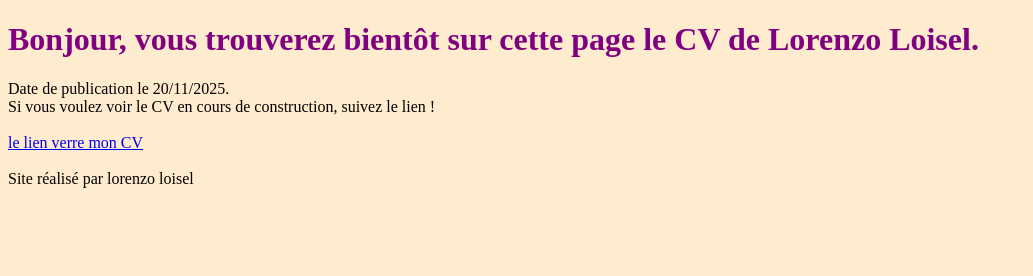
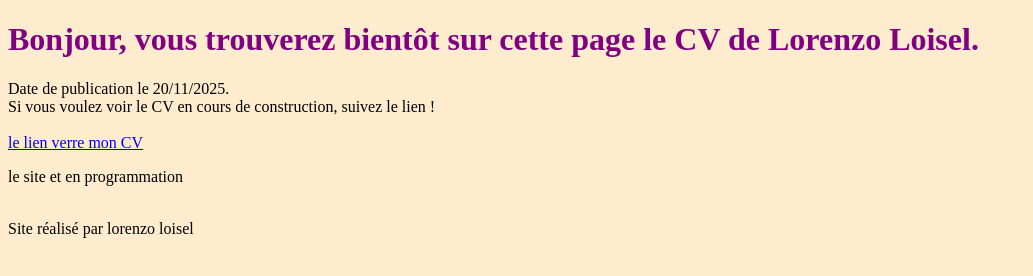
Before and after one commit to nitau35/monCV, a plain HTML site: page index.html in a window 1280 px wide. Shown: the whole page, without its empty margins (0-1033 px from the left). Drawn offline with Linux system fonts and the light colour scheme.

Commit message:
rajout de paragraphe

```diff
--- a/index.html
+++ b/index.html
@@ -20,6 +20,8 @@
 
           <a href="file:///Z:/IR1/Loisel%20Lorenzo/Html/cv-en-construction.htm" title="mon cv"> <br/> le lien verre mon CV </a>
 
+          <p>le site et en programmation </p>
+
         </body>
 
         <footer>
```
